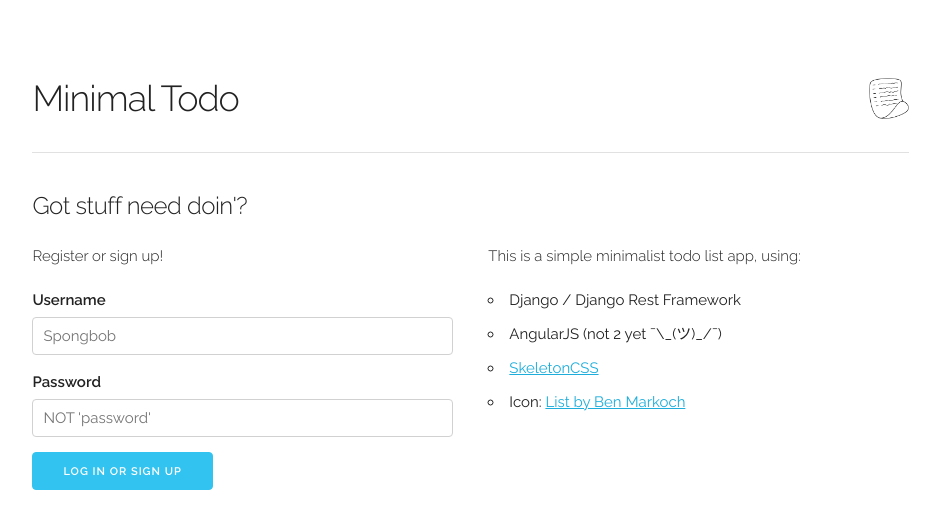
After one commit to beshrkayali/fbmtodo, a Django app: template todo/templates/app.html in a window 1280 px wide. The commit adds this page. Shown: the top 529 px of the page, without its empty margins (166-1106 px from the left). Run offline with Django 3.2, Linux system fonts and the light colour scheme; the template is opened without the code that fills it, so the values that code supplies are empty; parts of the project's set-up code (start-up, migrations or seed data) failed here and were passed over; some libraries are stand-ins or nearby versions.

Commit message:
Basic home view, basic templates and statics...

```diff
--- a/templates/base.html
+++ b/templates/base.html
@@ -16,6 +16,7 @@
   <link rel="stylesheet" href="{% static "todo/todoapp.css" %}">
 </head>
 <body>
+  <div class="loading">Loading...</div>
   <div class="container">
     <div class="row">
       <div class="one column"></div>
@@ -24,5 +25,9 @@
       </div>
     </div>
   </div>
+
+  <script src="//cdnjs.cloudflare.com/ajax/libs/jquery/1.11.2/jquery.js"></script>
+  <script src="//cdnjs.cloudflare.com/ajax/libs/mustache.js/0.8.1/mustache.js"></script>
+  {% block scripts %}{% endblock %}
 </body>
 </html>
--- a/todo/static/todo/todoapp.css
+++ b/todo/static/todo/todoapp.css
@@ -1,4 +1,46 @@
-
+/* Base + Header */
 .app-container{
     margin-top:75px;
 }
+
+.app-container .logo{
+    background: url(todo.png) no-repeat center right;
+    background-size: 40px;
+}
+
+/* Todo Item */
+
+.todo {
+    border-bottom: dotted 1px #333;
+}
+
+.todo .button, .todo select{
+    display: inline-block;
+    line-height: 1.3em;
+    height: 2.1em;
+    padding: 5px;
+    font-weight: bold;
+    text-transform: uppercase;
+    font-size: 0.5em;
+    color:#333;
+    margin:0;
+    vertical-align: top
+}
+
+.todo .actions{
+    text-align: right;
+}
+
+
+/* Appendix */
+
+.loading{
+    display: none;
+    width:100px;
+    background: #fff;
+    padding: 10px 0 2px 0; text-align: center;
+    border-bottom: dotted 1px #999;
+    position: absolute; top:0px; left:0px;
+    width:100%;
+    text-transform: uppercase; letter-spacing: 3px;
+}
--- /dev/null
+++ b/todo/static/todo/todoapp.js
@@ -0,0 +1,205 @@
+'use strict';
+(function(){
+    var todoApp = {
+        init: function(){
+            // Set API End points for Todo Lists and Todo Items
+            this.todoListsEndpoint = '/api/todolists/';
+            this.todoItemsEndpoint = '/api/todos/';
+
+            // Forms for creating new todo list / todo item
+            this.newTodoListForm = $('.new-todolist');
+            this.newTodoItemForm = $('.new-todoitem');
+
+            // Containers
+            this.loadingIndicatorContainer = $('.loading');
+            this.todoListsContainer = $('.todolists-container');
+            this.todoItemsContainer = $('.todos');
+
+            // Local vars
+            this.todoLists = [];
+            this.todoItems = [];
+
+            // Templates
+            this.todoListTemplate = '<a href="#" class="button" data-todolistid="{{id}}" title="{{desc}}">{{name}}</a> ';
+
+            this.todoItemTemplate = '<div class="row todo"> \
+                <div class="seven columns"> \
+                  <label for="ti{{id}}"> \
+                    <input type="checkbox" id="ti{{id}}"> \
+                    <span class="label-body">{{text}}</span> \
+                  </label> \
+                </div> \
+                <div class="five columns actions"> \
+                  <select> \
+                    <option value="1">Low</option> \
+                    <option value="2">Medium</option> \
+                    <option value="3">High</option> \
+                  </select> \
+                  <a class="button" href="#" data-todoitemid="{{id}}">Edit</a> \
+                </div> \
+              </div>'
+        },
+
+        bind_todolists: function(){
+            // Bind clicks on buttons to loading of corresponding todolist
+            this.todoListsContainer.find('a.button').on('click', $.proxy(this.load_todolist, this));
+        },
+
+        bind_all: function(){
+            // Bind todolist
+            this.bind_todolists()
+
+            // Bind creation of new todolists
+            this.newTodoListForm.on('submit', $.proxy(this.new_todolist, this));
+        },
+
+        new_todolist: function(event){
+            // Creates a new todo list
+            event.preventDefault();
+            var that = this;
+            var data = this.serializeFormData(this.newTodoListForm);
+
+            this.loading(true);
+            $.ajax({
+                url: this.todoListsEndpoint,
+                method: 'POST',
+                data: data,
+                success: function(todolist){
+                    // Add todolist to container
+                    that.todoListsContainer.append(Mustache.render(that.todoListTemplate, todolist));
+                    that.bind_todolists();
+                    that.load_todolist('', todolist.id);
+
+                    // Cleanup
+                    that.newTodoListForm.find('input').val('');
+                    that.newTodoItemForm.find('input').focus();
+                },
+
+                complete: function(){
+                    that.loading(false);
+                }
+            })
+
+            return false;
+        },
+
+        // TodoLists loading / rendering
+        // ---------
+        render_todolist: function(){
+            var that = this;
+            var output = '';
+
+            $.each(this.todoLists, function(index, todolist){
+                output +=  Mustache.render(that.todoListTemplate, todolist);
+            });
+
+            this.todoListsContainer.html(output);
+        },
+
+        update_todolists: function(){
+            var that = this;
+            this.loading(true);
+            $.ajax({
+                url: this.todoListsEndpoint,
+                method: 'GET',
+
+                success: function(lists){
+                    console.log(lists.length + ' todolists loaded.')
+                    that.todoLists = lists;
+                    that.render_todolist();
+                    that.bind_todolists();
+                },
+
+                error: function(){
+                    console.log("Couldn't load todolists.")
+                },
+
+                complete: function(){
+                    that.loading(false);
+                }
+            })
+        },
+
+        load_todolist: function(event, todolistid){
+            var that = this;
+            var todolistid = todolistid || event.target.dataset.todolistid;
+
+            this.loading(true);
+            $.ajax({
+                url: this.todoListsEndpoint + todolistid,
+                method: 'GET',
+                success: function(todolist){
+                    // Add 'button-primary' class to button to make it seem selected
+                    that.todoListsContainer.find('a.button').removeClass('button-primary');
+                    that.todoListsContainer.find("a[data-todolistid='" + todolistid + "']").addClass('button-primary');
+
+                    // Load todo items from todolist
+                    that.render_todoitems(todolist.todos);
+                },
+
+                error: function(){
+                    console.log("Couldn't load selected todolist.")
+                },
+
+                complete: function(){
+                    that.loading(false);
+                }
+            })
+        },
+
+        // Todoitems rendering (loading is handled by load_todolist)
+        // ---------
+        render_todoitems: function(todoitems){
+            var that = this;
+            var output = '';
+
+            $.each(todoitems, function(index, todoitem){
+                var item = Mustache.render(that.todoItemTemplate, todoitem);
+                $(item).find('select').val(todoitem.priority);
+                console.log($(item).html())
+                output += item;
+            });
+
+            this.todoItemsContainer.html(output);
+        },
+
+        // Helper functions
+        // ---------
+        serializeFormData: function(form){
+            // Tiny function that helps
+            // to provide consistant serialization
+            // of data of a form.
+            // Returns a JSON object of fields {name:value}
+            var o = {};
+            var a = form.serializeArray();
+            $.each(a, function() {
+                if (o[this.name] !== undefined) {
+                    if (!o[this.name].push) {
+                        o[this.name] = [o[this.name]];
+                    }
+                    o[this.name].push(this.value || '');
+                } else {
+                    o[this.name] = this.value || '';
+                }
+            });
+            return o;
+        },
+
+        loading: function(show){
+            if (show){
+                this.loadingIndicatorContainer.stop().fadeIn('fast');
+            }else{
+                this.loadingIndicatorContainer.stop().fadeOut('slow');
+            }
+        }
+    }
+
+    // Inti vars
+    todoApp.init();
+
+    // Bind events
+    todoApp.bind_all();
+
+    // Load init list of todolists
+    todoApp.update_todolists();
+})();
--- /dev/null
+++ b/todo/templates/app.html
@@ -0,0 +1,56 @@
+{% extends "base.html" %}
+{% load static %}
+{% block body %}
+    <h3 class="logo">Minimal Todo</h3>
+    <hr/>
+    {% if request.user.is_authenticated %}
+    <div class="row">
+      <div class="seven columns">
+        <form class="new-todoitem">
+          <input class="u-full-width" type="text" placeholder='Add something to: Personal' name="text">
+        </form>
+
+        <div class="todos">
+        </div>
+
+      </div>
+
+      <div class="five columns todolists">
+        <form class="new-todolist">{% csrf_token %}
+          <input class="u-full-width" type="text" placeholder="New Todo list" name="name">
+        </form>
+        <div class="todolists-container"></div>
+      </div>
+
+    </div>
+    {% else %}
+    <h5>Got stuff need doin'?</h5>
+    <div class="row">
+      <div class="six columns">
+        <form>
+          <h6>Register or sign up!</h6>
+          <label for="username">Username</label>
+          <input class="u-full-width" type="text" placeholder="Spongbob" id="username">
+
+          <label for="password">Password</label>
+          <input class="u-full-width" type="password" placeholder="NOT 'password'" id="password">
+          <input class="button-primary" type="submit" value="Log in or Sign up">
+        </form>
+      </div>
+      <div class="six columns">
+        <h6>This is a simple minimalist todo list app, using:</h6>
+        <ul>
+          <li>Django / Django Rest Framework</li>
+          <li>AngularJS (not 2 yet ¯\_(ツ)_/¯)</li>
+          <li><a href="http://getskeleton.com">SkeletonCSS</a></li>
+          <li>Icon: <a href="https://thenounproject.com/term/list/54833/">List by Ben Markoch</a></li></li>
+        </ul>
+      </div>
+    </div>
+
+    {% endif %}
+{% endblock %}
+
+{% block scripts %}
+  <script src="{% static 'todo/todoapp.js' %}"></script>
+{% endblock %}
--- a/todo/templates/home.html
+++ /dev/null
@@ -1,5 +0,0 @@
-{% extends "base.html" %}
-
-{% block body %}
-    <h3>TODO App</h3>
-{% endblock %}
--- a/todo/views.py
+++ b/todo/views.py
@@ -1,9 +1,7 @@
 from django.shortcuts import render
 
 
-# Create your views here.
 def home(request):
-    context = {}
     return render(request,
-                  "home.html",
-                  context)
+                  "app.html",
+                  {})
```
Also changed, not shown: todo/static/todo/todo.png (added).
